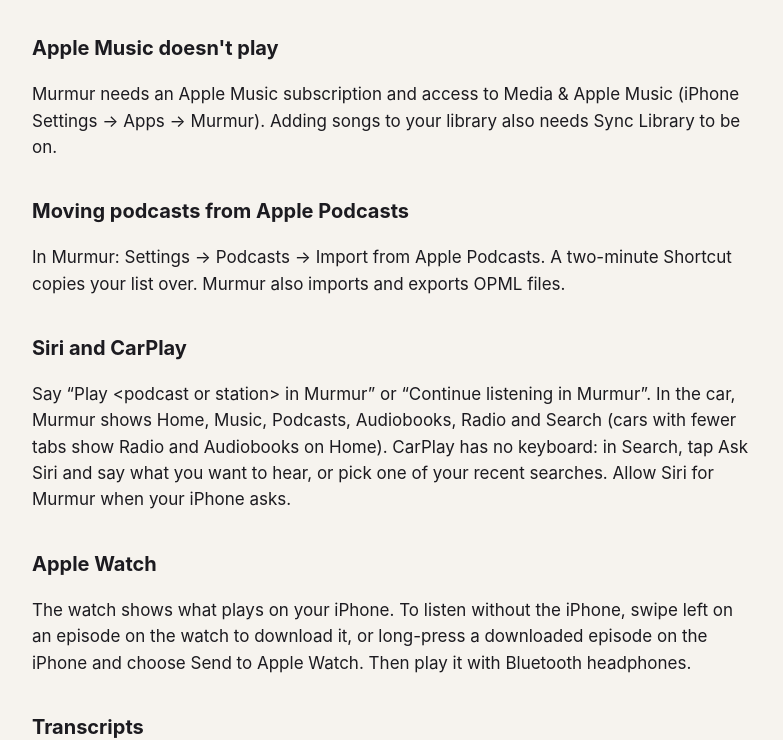
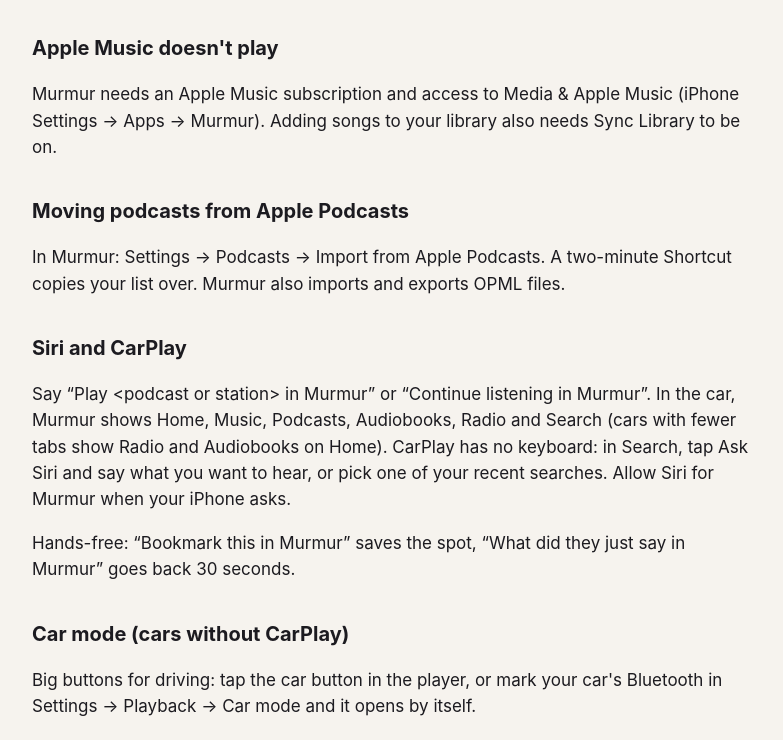
Before and after one commit to gaweber/murmur-site, a plain HTML site: page support.html in a window 1280 px wide. Shown: the part 228-968 px from the top of the page, without its empty margins (248-1031 px from the left). Drawn offline with Linux system fonts and the light colour scheme.

Commit message:
Siri phrases, car mode
Co-Authored-By: Claude Opus 5.5 <noreply@anthropic.com>
Claude-Session: https://claude.ai/code/session_01QqB9a9BY3bVHksh9W5Lm4R

```diff
--- a/support.html
+++ b/support.html
@@ -20,6 +20,9 @@
 
   <h2>Siri and CarPlay</h2>
   <p>Say “Play &lt;podcast or station&gt; in Murmur” or “Continue listening in Murmur”. In the car, Murmur shows Home, Music, Podcasts, Audiobooks, Radio and Search (cars with fewer tabs show Radio and Audiobooks on Home). CarPlay has no keyboard: in Search, tap Ask Siri and say what you want to hear, or pick one of your recent searches. Allow Siri for Murmur when your iPhone asks.</p>
+  <p>Hands-free: “Bookmark this in Murmur” saves the spot, “What did they just say in Murmur” goes back 30 seconds.</p>
+  <h2>Car mode (cars without CarPlay)</h2>
+  <p>Big buttons for driving: tap the car button in the player, or mark your car's Bluetooth in Settings → Playback → Car mode and it opens by itself.</p>
   <h2>Apple Watch</h2>
   <p>The watch shows what plays on your iPhone. To listen without the iPhone, swipe left on an episode on the watch to download it, or long-press a downloaded episode on the iPhone and choose Send to Apple Watch. Then play it with Bluetooth headphones.</p>
   <h2>Transcripts</h2>
@@ -41,6 +44,7 @@
     <p><strong>Apple Music spielt nicht:</strong> Nötig sind ein Apple-Music-Abo und der Zugriff auf «Medien &amp; Apple Music» (Einstellungen → Apps → Murmur).</p>
     <p><strong>Podcasts aus Apple Podcasts übernehmen:</strong> Einstellungen → Podcasts → Aus Apple Podcasts importieren.</p>
     <p><strong>Siri und CarPlay:</strong> «Spiele &lt;Podcast oder Sender&gt; in Murmur» oder «Weiterhören in Murmur». Im Auto unter Suche «Siri fragen» tippen und sagen, was du hören möchtest.</p>
+    <p><strong>Freihändig:</strong> «Lesezeichen setzen in Murmur», «Was wurde gerade gesagt in Murmur» (30 Sekunden zurück). <strong>Automodus</strong> für Autos ohne CarPlay: Auto-Taste im Player, oder das Bluetooth des Autos unter Einstellungen → Wiedergabe → Automodus markieren.</p>
     <p><strong>Apple Watch:</strong> Zeigt, was auf dem iPhone läuft. Zum Hören ohne iPhone eine Episode auf der Watch nach links wischen und laden, dann mit Bluetooth-Kopfhörern abspielen.</p>
     <p><strong>Transkripte:</strong> Bietet ein Podcast eines an, zeigt der Player «Transkript». Für geladene Episoden ohne erstellt «Transkript erstellen» eines direkt auf dem iPhone.</p>
     <p><strong>Ideen:</strong> In Murmur unter Einstellungen → Funktion vorschlagen, oder per <a href="mailto:murmur@quantumnet.de?subject=%5BMurmur%20Feature%20Request%5D%20">E-Mail</a> mit «[Murmur Feature Request]» im Betreff.</p>
```
